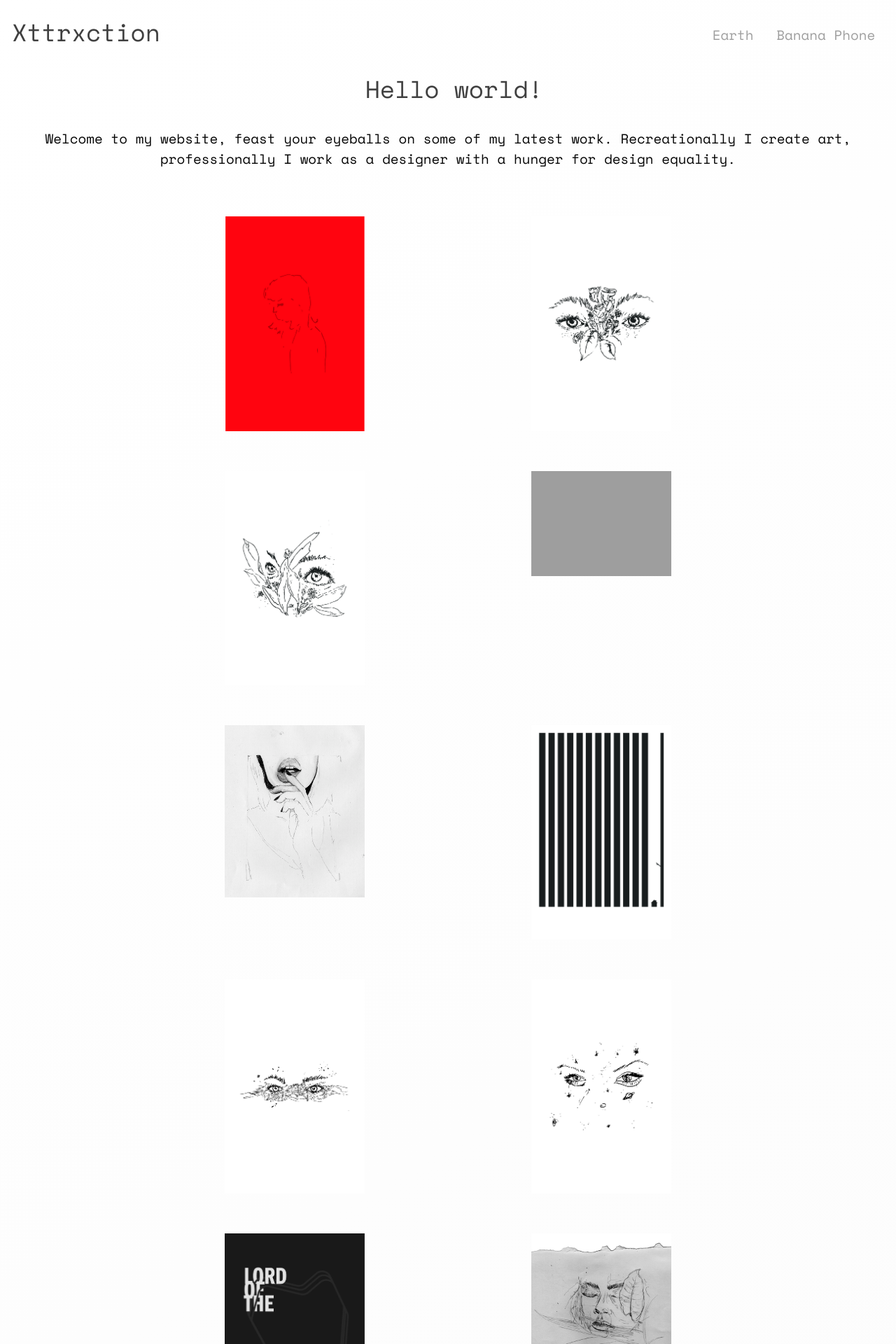
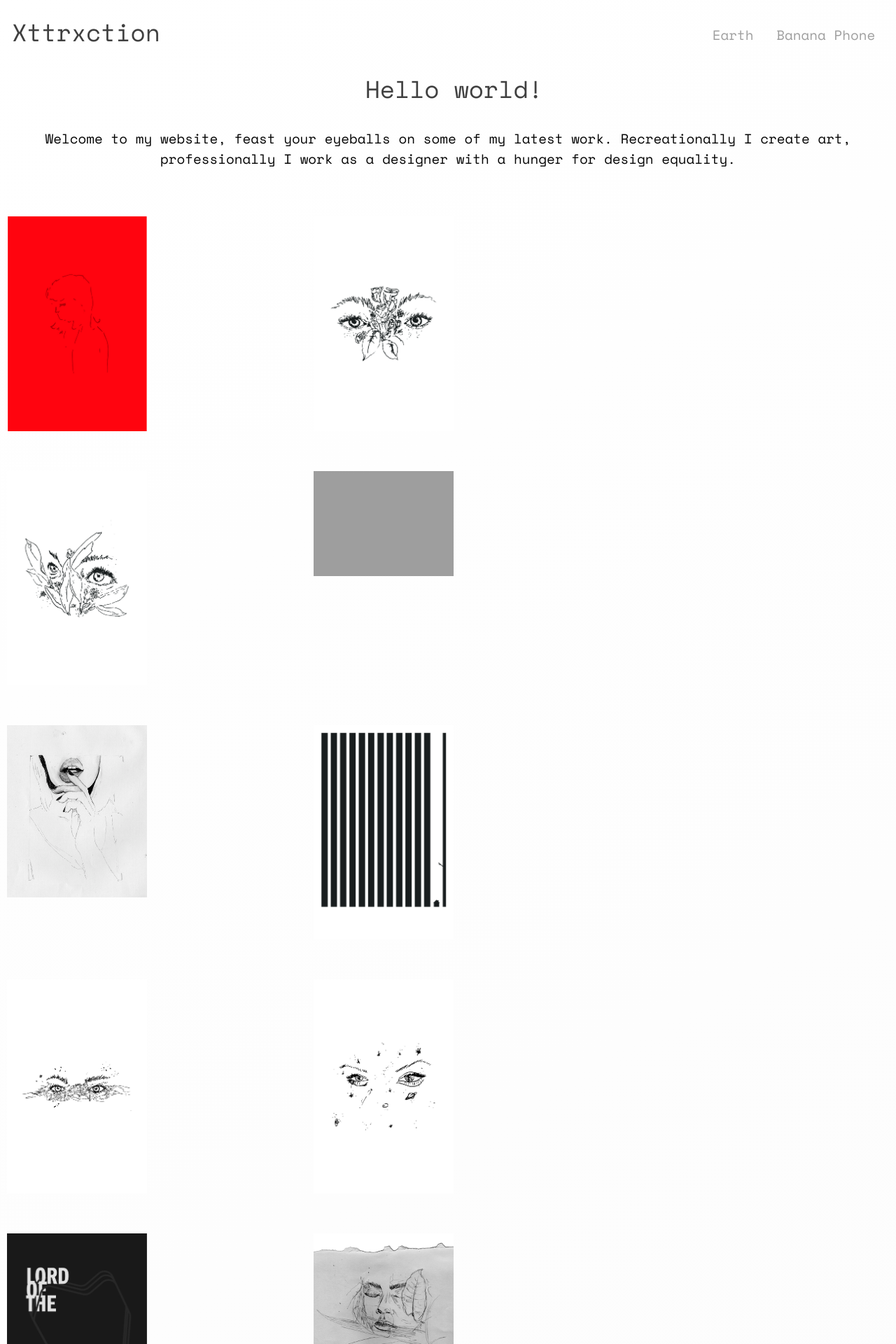
Before and after one commit to B2G7M/portfolio-xttrxction, a Jekyll site: the page built from index.html, in a window 1280 px wide. Shown: the top 1920 px of the page at 70% size. Built offline with Jekyll 4.4.1, drawn with Linux system fonts in a browser that asks for light colours; nearby versions of some CDN libraries; Markdown is read by kramdown in place of the engine named in the settings.

Commit message:
commit not centre

```diff
--- a/index.html
+++ b/index.html
@@ -5,7 +5,7 @@ layout: default
   <h1 class="">Hello world!</h1><p class="island pad-2">Welcome to my website, feast your eyeballs on some of my latest work. Recreationally I create art, professionally I work as a designer with a hunger for design equality.</p>
 </div>
 
-<div class="unit xs-1 s-1 m-1 l-1 xl-1 margin-zero center">
+<div class="unit xs-1 s-1 m-1 l-1 xl-1 margin-zero">
   <div class="unit xs-1 s-1 m-1-3 l-1-3 xl-1-4">
     <figure>
       <img src="{{site.baseurl}}/images/ifred.jpg" alt="drawing of girl">
```
